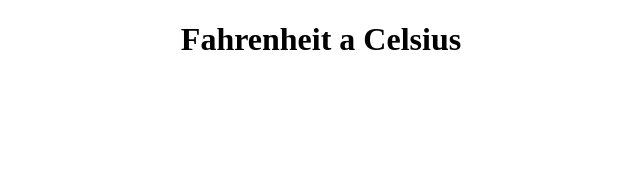
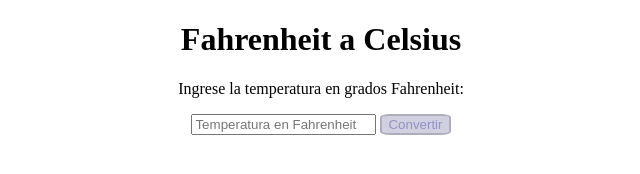
Before and after one commit to Vicius-art/logica_condicional, a plain HTML site: page Ejercicio2/Ejercicio2.htm in a window 1280 px wide. Shown: the whole page, without its empty margins (327-967 px from the left). Drawn offline with Linux system fonts and the light colour scheme.

Commit message:
ejer2.html 3

```diff
--- a/Ejercicio2/Ejercicio2.htm
+++ b/Ejercicio2/Ejercicio2.htm
@@ -20,3 +20,10 @@
   </head>
   <body>
     <h1>Fahrenheit a Celsius</h1>
+
+	<p>Ingrese la temperatura en grados Fahrenheit:</p>
+	<input type="text" id="fahrenheit" placeholder="Temperatura en Fahrenheit">
+	<button onclick="convertir()">Convertir</button>
+	<p id="resultado"></p>
+
+	<script>
```
